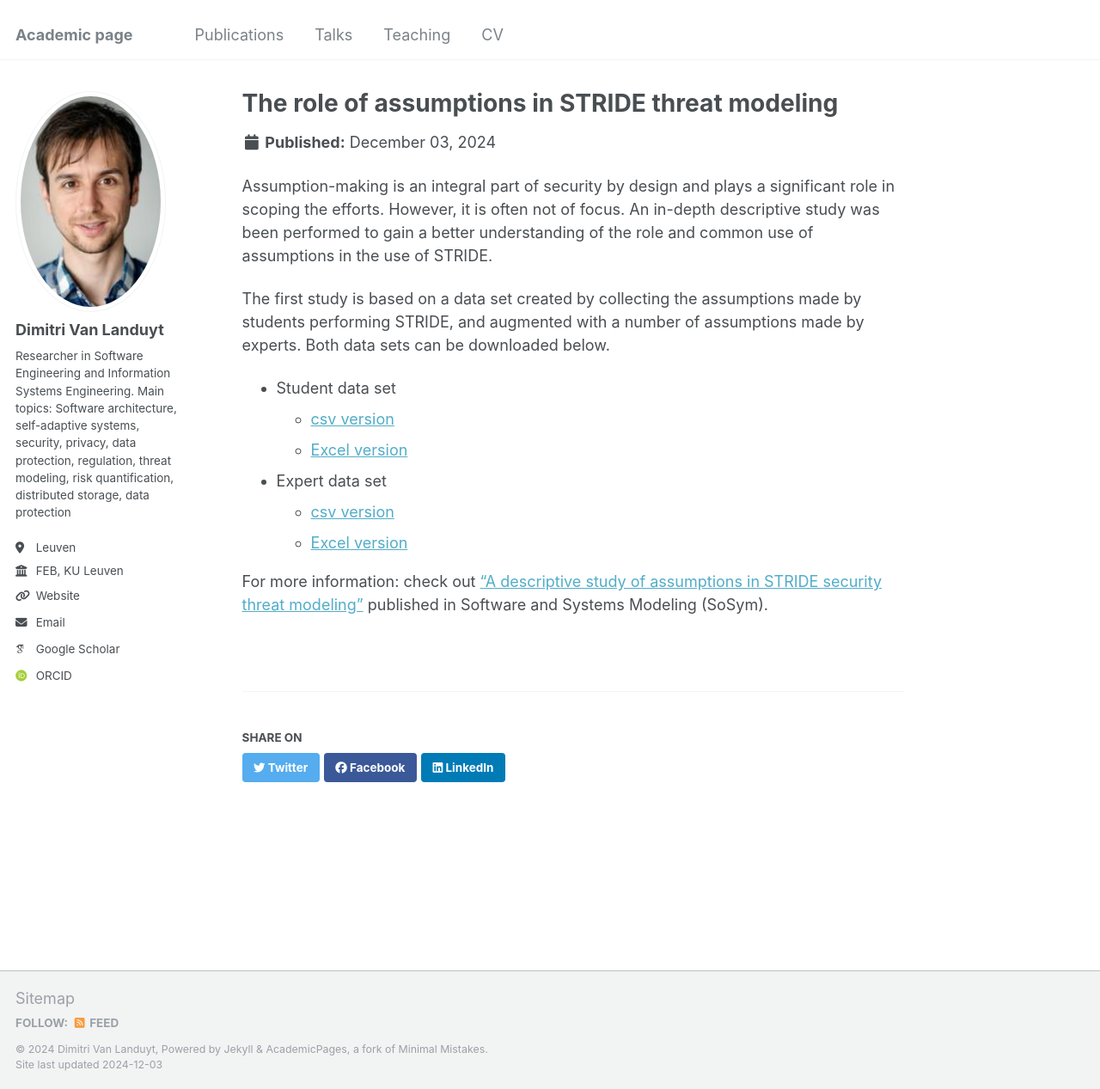
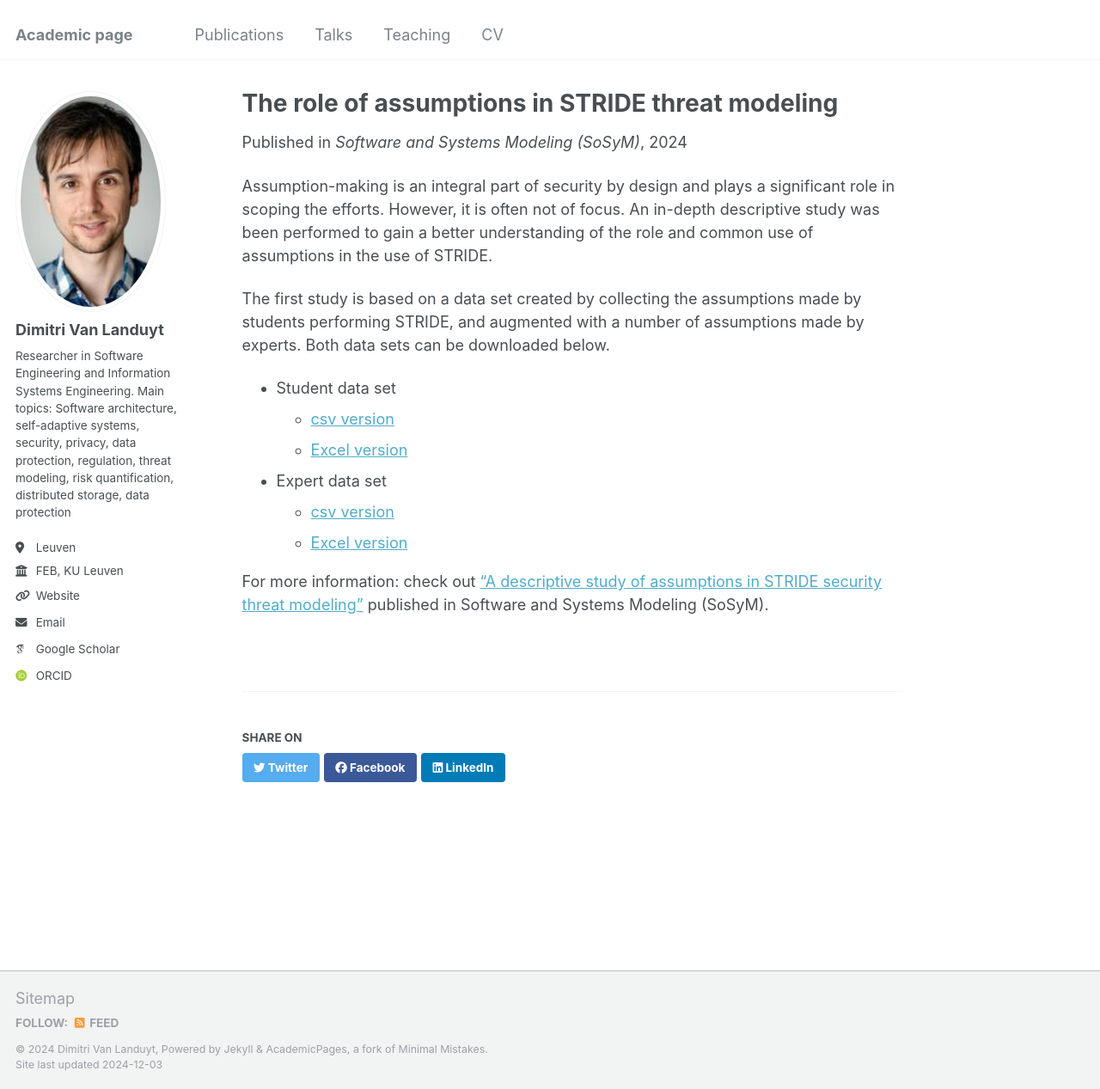
Before and after one commit to dimitri-vanlanduyt/dimitri-vanlanduyt.github.io, a Jekyll site: the page built from _publications/assumptions.md, in a window 1280 px wide and 1267 px high. Shown: the whole window at 86% size. Built offline with Jekyll 4.4.1, drawn with Linux system fonts in a browser that asks for light colours; some web fonts are replaced.

Commit message:
assumptions.md

```diff
--- a/_publications/assumptions.md
+++ b/_publications/assumptions.md
@@ -3,7 +3,7 @@ title: "The role of assumptions in STRIDE threat modeling"
 collection: publications
 type: "manuscripts"
 permalink: /publications/assumptions
-venue: # ""
+venue: "Software and Systems Modeling (SoSyM)"
 date: 2024-12-03
 location: # "London, UK"
 ---
@@ -22,4 +22,4 @@ Both data sets can be downloaded below.
     - [csv version](files/assumption_dataset_experts_STRIDE.csv)
     - [Excel version](files/assumption_dataset_experts_STRIDE.xlsx)
 
-For more information: check out ["A descriptive study of assumptions in STRIDE security threat modeling"](https://link.springer.com/article/10.1007/s10270-021-00941-7) published in Software and Systems Modeling (SoSym).
+For more information: check out ["A descriptive study of assumptions in STRIDE security threat modeling"](https://link.springer.com/article/10.1007/s10270-021-00941-7) published in Software and Systems Modeling (SoSyM).
```
